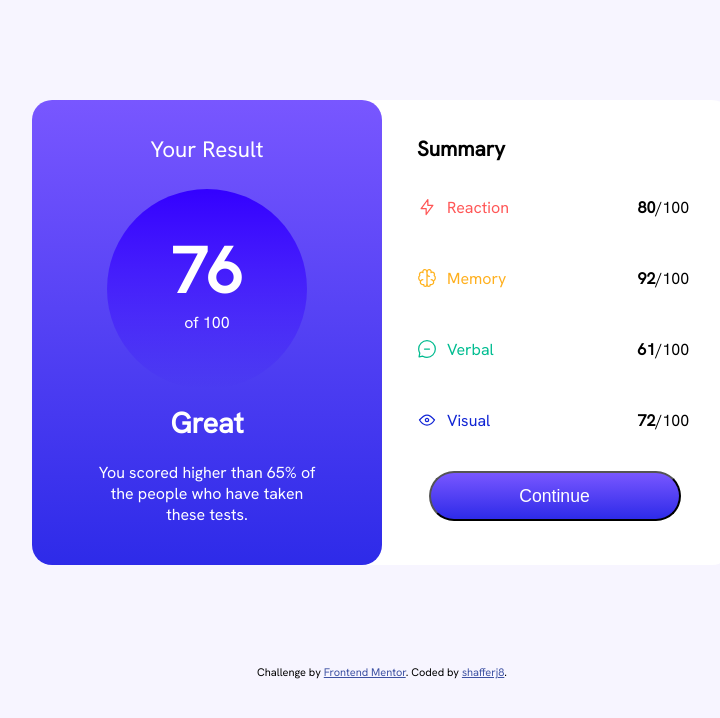
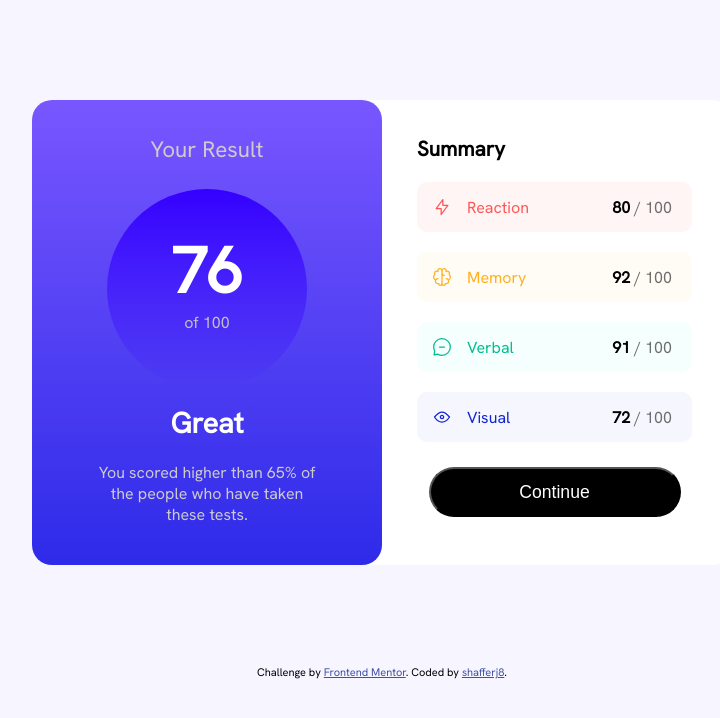
Before and after one commit to shafferj8/results-summary-component-main, a plain HTML site: page index.html in a window 1280 px wide. Shown: the whole page, without its empty margins (258-978 px from the left). Drawn offline with Linux system fonts and the light colour scheme.

Commit message:
Using flex for the list if items. Updated names of classes Fixed background for items Fixed button hover and active/inactive color

```diff
--- a/css/style.css
+++ b/css/style.css
@@ -29,16 +29,17 @@ body {
 
 .circle-result {
     margin: auto;
-    width : 200px;
+    width: 200px;
     height: 200px;
     border-radius: 50%;
-    background-image: linear-gradient(hsl(252, 100%, 50%),hsla(241, 72%, 46%, 0));
+    background-image: linear-gradient(hsl(252, 100%, 50%), hsla(241, 72%, 46%, 0));
 }
 
 .your-result {
     font-weight: 500;
     font-size: 1.4rem;
-    color: white;
+    color: rgb(205, 203, 203);
+    ;
     margin: 35px auto 25px auto;
 }
 
@@ -50,7 +51,15 @@ body {
 }
 
 .outof {
-    color: white;
+    color: rgb(196, 193, 193);
+}
+
+span {
+    color: rgb(110, 109, 109);
+}
+
+strong {
+    color: black;
 }
 
 .reaction {
@@ -61,7 +70,7 @@ body {
 }
 
 .details {
-    color: white;
+    color: rgb(205, 203, 203);
     padding: 20px 18%;
     margin-bottom: 20px;
 }
@@ -75,6 +84,10 @@ body {
     width: 80%;
     height: 50px;
     margin-top: 5px;
+    background-color: black;
+}
+
+.continue:hover {
     background-image: linear-gradient(hsl(252, 100%, 67%), hsl(241, 81%, 54%));
 }
 
@@ -91,35 +104,59 @@ body {
     font-weight: 700;
 }
 
-span {
-    font-weight : 700;
+.table {
+    margin-right: 40px;
 }
 
-.table {
-    display: grid;
-    grid-template-columns: 30px auto auto;
-    margin: 35px auto;
-    row-gap: 50px;
+.row {
+    display: flex;
+    margin: 20px 0 20px 0;
+    border-radius: 10px;
 }
 
-.react {
+.text-react {
     color: hsl(0, 100%, 67%);
 }
 
-.memory {
+.text-memory {
     color: hsl(39, 100%, 56%);
 }
 
-.verbal {
+.text-verbal {
     color: hsl(166, 100%, 37%);
 }
 
-.visual {
+.text-visual {
     color: hsl(234, 85%, 45%);
 }
 
+.background-react {
+    background-color: hsl(0, 100%, 98%);
+}
+
+.background-memory {
+    background-color: hsl(39, 100%, 98%);
+}
+
+.background-verbal {
+    background-color: hsl(166, 100%, 98%);
+}
+
+.background-visual {
+    background-color: hsl(234, 85%, 98%);
+}
+
+.first {
+    margin: 15px 15px;
+}
+
 .second {
-    text-align: left;
+    margin: auto 0;
+}
+
+.third {
+    display: flex;
+    margin: auto 20px auto auto;
 }
 
 @media screen and (max-width: 375px) {
--- a/index.html
+++ b/index.html
@@ -47,28 +47,37 @@
       <div class="summary">
         <p class="summary-text">Summary</p>
         <div class="table">
+          <div class="row background-react">
             <img class="first" src="assets/images/icon-reaction.svg" alt="">
-            <p class="react second">Reaction</p>
-            <p class="third"><span>80</span>/100</p>
+            <p class="text-react second">Reaction</p>
+            <p class="third"><span><strong>80</strong> / 100</span></p>
+          </div>
+          <div class="row background-memory">
             <img class="first" src="assets/images/icon-memory.svg" alt="">
-            <p class="memory second">Memory</p>
-            <p class="third"><span>92</span>/100</p>
+            <p class="text-memory second">Memory</p>
+            <p class="third"><span><strong>92</strong> / 100</span></p>
+          </div>
+          <div class="row background-verbal">
             <img class="first" src="assets/images/icon-verbal.svg" alt="">
-            <p class="verbal second">Verbal</p>
-            <p class="third"><span>61</span>/100</p>
+            <p class="text-verbal second">Verbal</p>
+            <p class="third"><span><strong>91</strong> / 100</span></p>
+          </div>
+          <div class="row background-visual">
             <img class="first" src="assets/images/icon-visual.svg" alt="">
-            <p class="visual second">Visual</p>
-            <p class="third"><span>72</span>/100</p>
+            <p class="text-visual second">Visual</p>
+            <p class="third"><span><strong>72</strong> / 100</span></p>
+          </div>
         </div>
 
         <button class="continue">Continue</button>
       </div>
     </div>
+    <div class="attribution">
+      Challenge by <a href="https://www.frontendmentor.io?ref=challenge" target="_blank">Frontend Mentor</a>.
+      Coded by <a href="#">shafferj8</a>.
+    </div>
   </main>
-  <div class="attribution">
-    Challenge by <a href="https://www.frontendmentor.io?ref=challenge" target="_blank">Frontend Mentor</a>.
-    Coded by <a href="#">shafferj8</a>.
-  </div>
+
 </body>
 
 </html>
```
